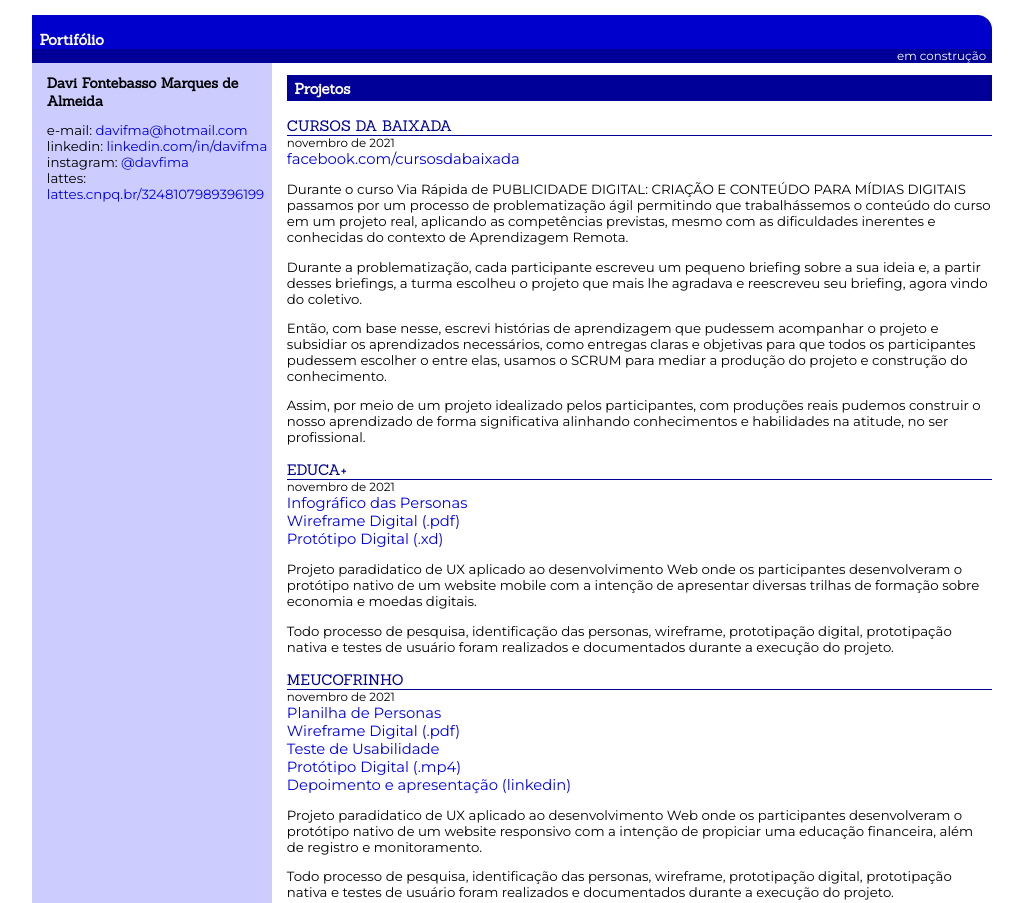
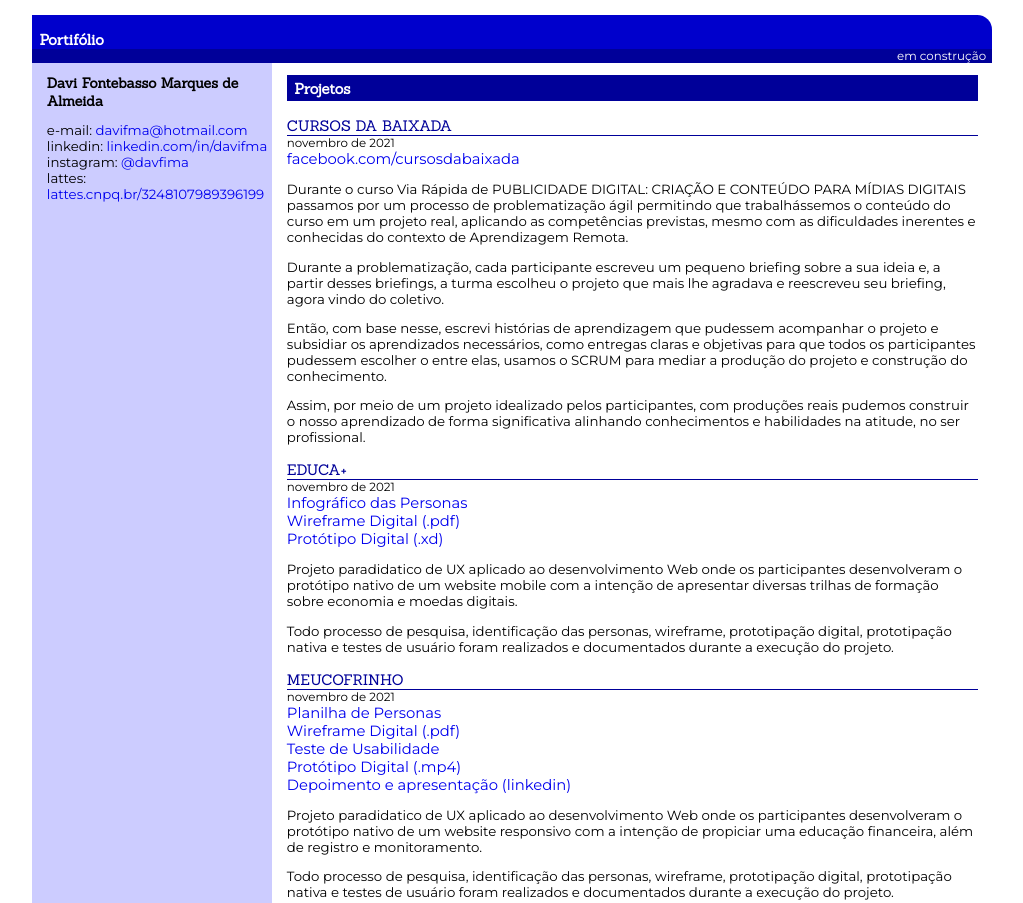
Before and after one commit to davifma/davifma.github.io, a plain HTML site: page index.html in a window 1280 px wide. Shown: the top 903 px of the page, without its empty margins (96-1119 px from the left). Drawn offline with Linux system fonts and the light colour scheme.

Commit message:
Alterando o flex-basis para 73.5 a partir de 1000

```diff
--- a/estilos.css
+++ b/estilos.css
@@ -105,7 +105,7 @@ blockquote{
 
   }
   #geral main{
-    flex-basis: 75%;
+    flex-basis: 73.5%;
     padding-left: 1em;
   }
 
```
